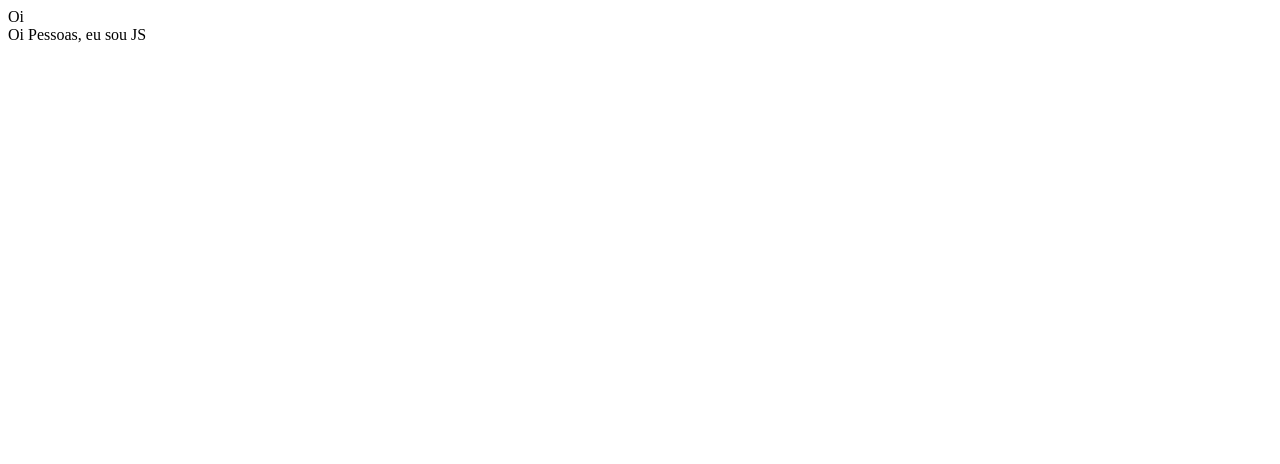
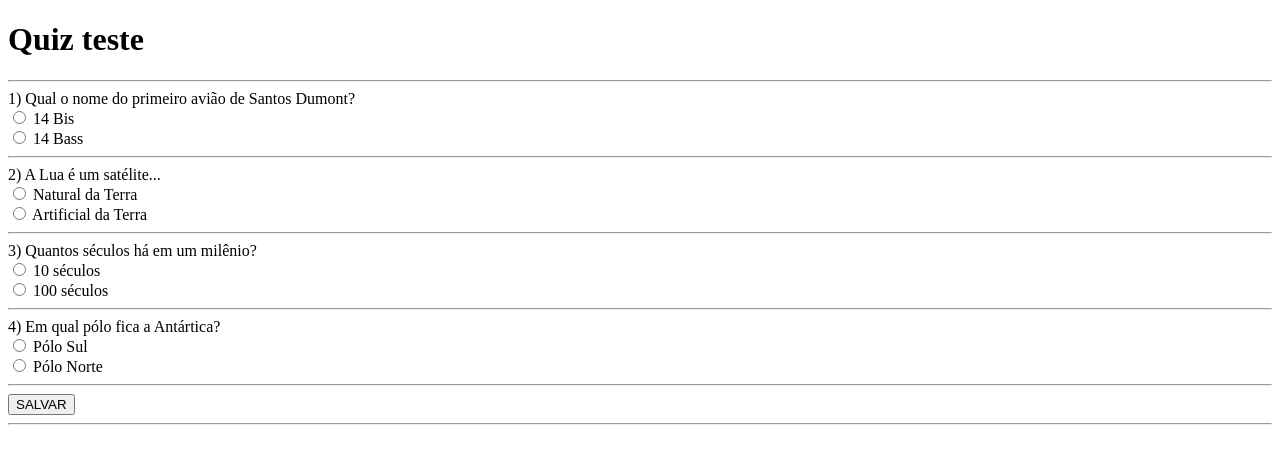
Before and after one commit to Reds74/Javascrip-Project, a plain HTML site: page index.html in a window 1280 px wide. Drawn offline with Linux system fonts and the light colour scheme.

Commit message:
Add files via upload

```diff
--- a/index.html
+++ b/index.html
@@ -5,10 +5,15 @@
     <title></title>
 </head>
  <body>
-        Oi
-        <div id="demo">
+    <h1> Quiz teste </h1>
+    <hr />
+    <div id='quiz-quiz'>
+    </div>
+    <button type="button" name="button" onclick="verificar()">SALVAR</button>
+    <hr />
+    <div id="resp">
+    </div>
 
-        </div>
-        <script src="metodos.js" charset="utf-8"></script>
+    <script src="start.js" charset="utf-8"> </script>
  </body>
 </html>
```
Lines whose indentation alone changed are shown as unchanged.
